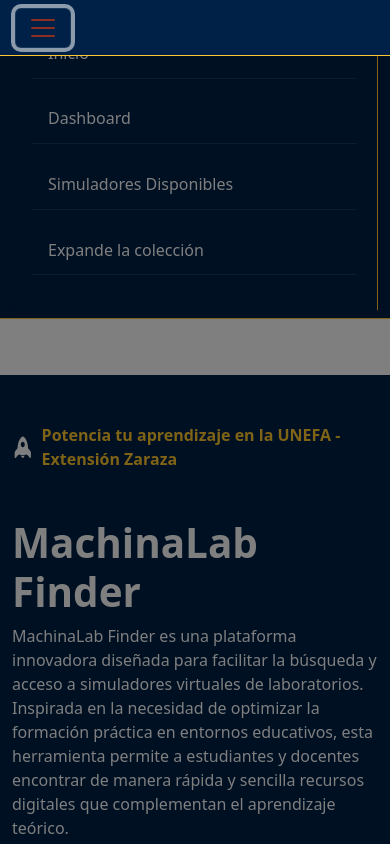
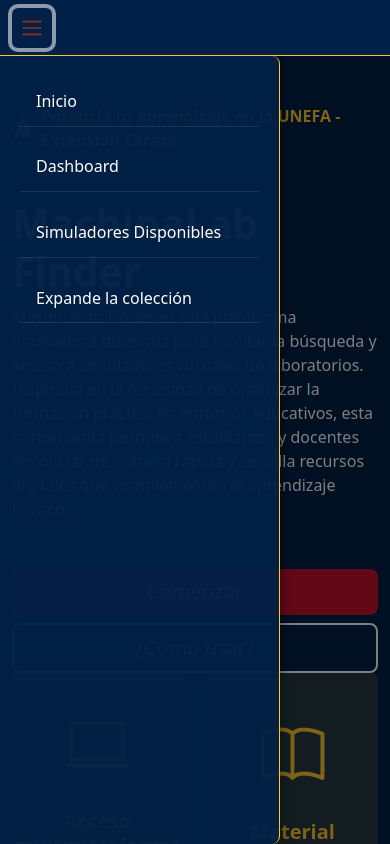
Before and after one commit to machinavicente/machinalabfinder, a Nuxt app: page / in a window 390 px wide. Both pictures are taken after a click on the button "Toggle navigation". Shown: the top 844 px of the page. Built offline with nearby package versions, Linux system fonts and the light colour scheme.

Commit message:
asdasasdpp00

```diff
--- a/components/Menu.vue
+++ b/components/Menu.vue
@@ -22,19 +22,20 @@
           :class="{ show: menuOpen }"
           id="navbarsExample10"
           ref="menuRef"
+          @click.stop
         >
           <ul class="navbar-nav">
             <li class="nav-item">
-              <NuxtLink class="nav-link" to="/">Inicio</NuxtLink>
+              <NuxtLink class="nav-link" to="/" @click="closeMenu">Inicio</NuxtLink>
             </li>
             <li class="nav-item">
-              <NuxtLink class="nav-link" to="/dashboard">Dashboard</NuxtLink>
+              <NuxtLink class="nav-link" to="/dashboard" @click="closeMenu">Dashboard</NuxtLink>
             </li>
             <li class="nav-item">
-              <NuxtLink class="nav-link" to="/order_simulators">Simuladores Disponibles</NuxtLink>
+              <NuxtLink class="nav-link" to="/order_simulators" @click="closeMenu">Simuladores Disponibles</NuxtLink>
             </li>
             <li class="nav-item">
-              <NuxtLink class="nav-link" to="/registro_simuladores">Expande la colección</NuxtLink>
+              <NuxtLink class="nav-link" to="/registro_simuladores" @click="closeMenu">Expande la colección</NuxtLink>
             </li>
           </ul>
         </div>
@@ -89,10 +90,13 @@
 
 <style scoped>
 .navbar {
+  position: fixed !important;
+  top: 0;
+  left: 0;
+  right: 0;
+  z-index: 1100;
   background-color: #002147;
   border-bottom: 1px solid #ffc72c;
-  position: relative;
-  z-index: 1100;
 }
 
 a, .nav-link {
@@ -103,25 +107,44 @@
   color: #fff;
 }
 
+/* Barra horizontal que ocupa todo el ancho y contiene el botón burger */
 .mobile-toggle-container {
   position: fixed;
   top: 0;
   left: 0;
-  width: 100%;
+  width: 100vw; /* ancho total horizontal */
   height: 56px;
-  background-color: #002147;
-  z-index: 1110;
+  background-color: #002147; /* fondo barra completo */
+  z-index: 1115; /* sobre overlay y menú */
   display: flex;
   align-items: center;
-  padding-left: 15px;
+  padding-left: 12px; /* espacio a la izquierda */
   border-bottom: 1px solid #ffc72c;
+  box-sizing: border-box;
 }
 
+/* Botón burger estilo */
+.mobile-toggle-container button.navbar-toggler {
+  background: transparent;
+  border: none;
+  padding: 0;
+  margin: 0;
+  width: 40px;
+  height: 40px;
+  cursor: pointer;
+  display: flex;
+  align-items: center;
+  justify-content: center;
+}
+
+/* Icono burger personalizado */
 .red-toggler {
   filter: invert(26%) sepia(89%) saturate(7456%) hue-rotate(358deg) brightness(101%) contrast(118%);
+  width: 24px;
+  height: 24px;
 }
 
-/* Compensar la altura fija del menú en el contenido */
+/* Contenido principal con compensación */
 .main-content {
   padding-top: 56px;
 }
@@ -147,7 +170,6 @@
     white-space: nowrap;
   }
 
-
   .navbar-logo {
     height: 50px;
   }
@@ -155,31 +177,35 @@
 
 /* Pantallas pequeñas */
 @media (max-width: 991.98px) {
+  /* Menú lateral con fondo y no ocupa todo el ancho */
   .navbar-collapse {
-    bottom: 0;
-    width: 250px;
+    position: fixed;
+    top: 56px; /* justo debajo del burger */
+    left: 0;
+    width: 280px; /* ancho fijo para el menú lateral */
+    height: calc(100vh - 56px);
     padding: 20px;
-    background-color: #002147;
-    border-right: 1px solid #ffc72c;
-    z-index: 1;
+    background-color: rgba(0, 33, 71, 0.95); /* fondo oscuro con opacidad */
+    z-index: 1110; /* menos que burger para que botón esté encima */
+    overflow-y: auto;
     transform: translateX(-100%);
     transition: transform 0.3s ease-in-out;
+    box-shadow: 2px 0 12px rgba(0, 0, 0, 0.4);
+    border-right: 1px solid #ffc72c;
+    border-radius: 0 8px 8px 0;
   }
 
   .navbar-collapse.show {
     transform: translateX(0);
-    box-shadow: 2px 0 10px rgba(0, 0, 0, 0.2);
   }
 
   .navbar-nav {
     flex-direction: column;
     height: 100%;
-    overflow-y: auto;
   }
 
   .nav-item {
     display: block;
-    margin-right: 0;
     margin-bottom: 15px;
   }
 
@@ -192,6 +218,7 @@
     display: none !important;
   }
 
+  /* Overlay ocupa toda la pantalla menos la parte del burger */
   .overlay {
     position: fixed;
     top: 56px;
```
